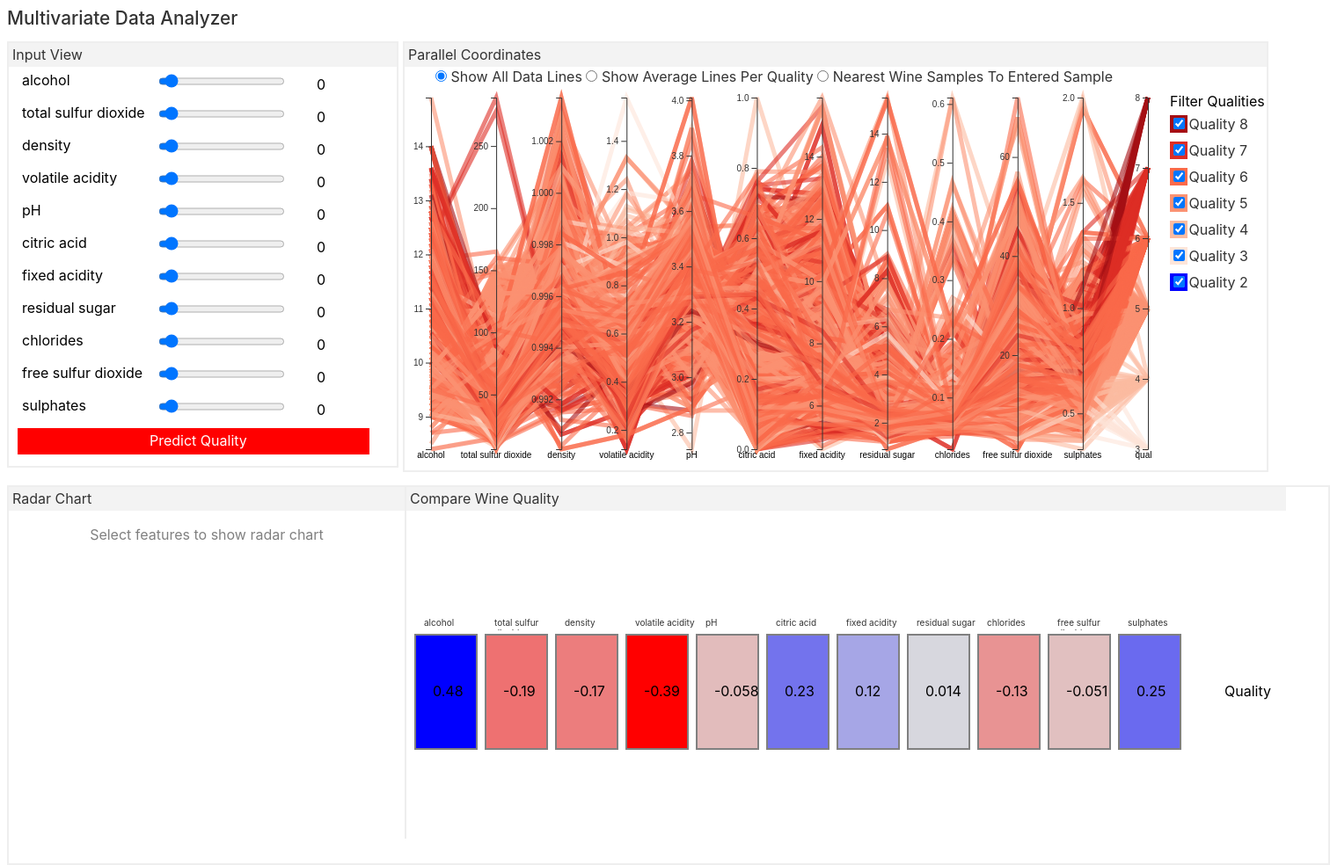
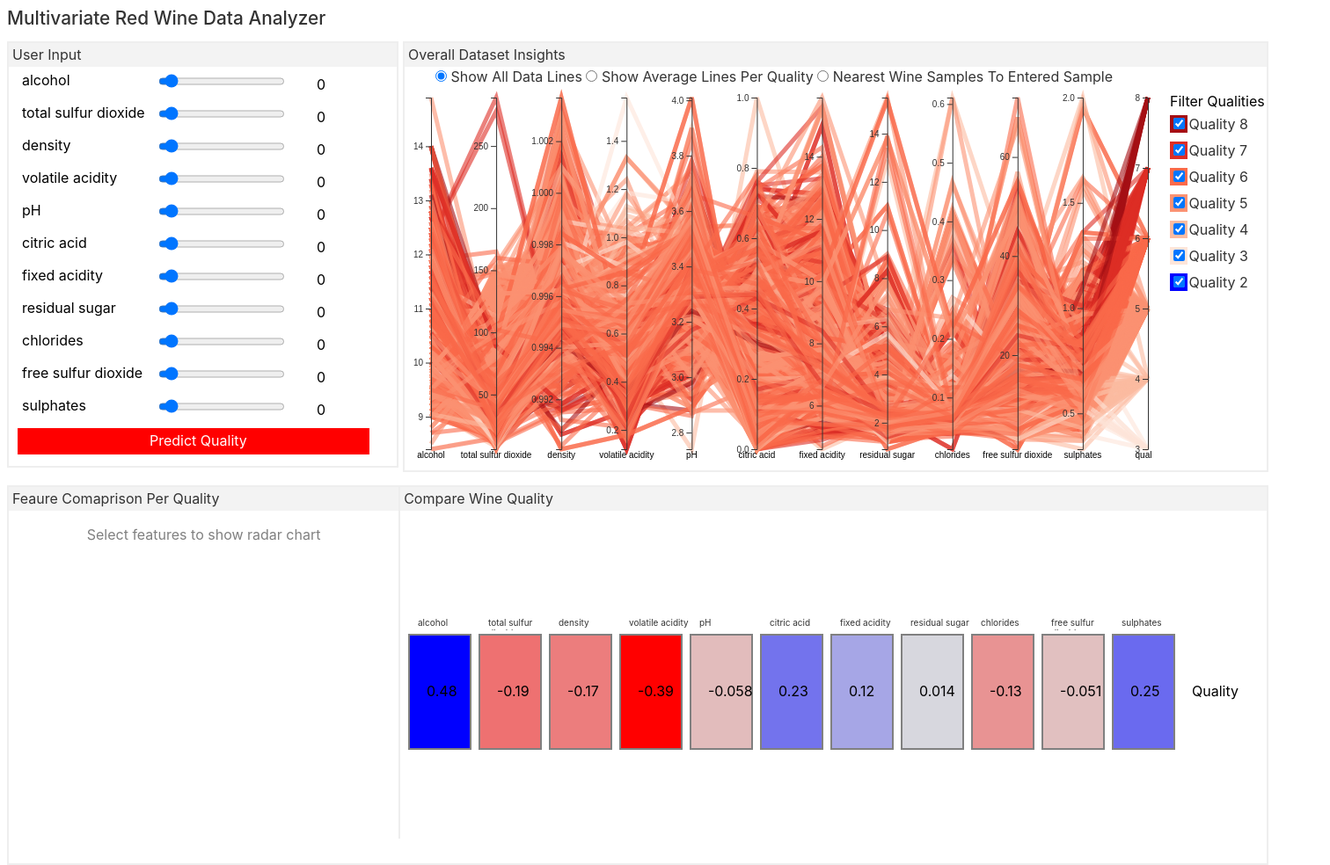
Before and after one commit to yashianand/multivariate-data-analyzer, a Svelte app: page / in a window 1280 px wide. Shown: the whole page at 88% size, 1512 px wide, since content can reach past the window. Built offline with nearby package versions, Linux system fonts and the light colour scheme.

Commit message:
view header changed

```diff
--- a/src/App.svelte
+++ b/src/App.svelte
@@ -427,12 +427,12 @@
 </script>
 
 <main>
-	<h1>Multivariate Data Analyzer</h1>
+	<h1>Multivariate Red Wine Data Analyzer</h1>
 
 	<div id="container">
 		<div id="sidebar" style="width: 450px; height: 500px;">
 			<div id="input-view" class="view-panel">
-				<div class="view-title">Input View</div>
+				<div class="view-title">User Input</div>
 				<div id="input-view-content">
 					<svg height="500" width="441">
 						{#each features as label,i}
@@ -459,7 +459,7 @@
 		</div>
 		<div id="main-section" >
 			<div id="parcoord-view" class="view-panel" style="width: 980px;">
-				<div class="view-title">Parallel Coordinates</div>
+				<div class="view-title">Overall Dataset Insights</div>
 
 				<input type="radio" id="all" name="fav_language" value="all" style="margin-left: 35px;" checked="checked" on:click={()=>{
 					selectedToggle = 0
@@ -501,12 +501,12 @@
 			</div>
 		</div>
 	</div>
-	<div id="container" class="view-bottom-panel" style="width: 1500px;">
+	<div id="container" class="view-bottom-panel" style="width: 1430px;">
 		<div id="title">
 
 		</div>
 		<div id="sidebar" class="view-divider" style="width: 450px; height: 400px;">
-			<div class="view-title">Radar Chart</div>
+			<div class="view-title">Feaure Comaprison Per Quality</div>
 			<div id="radar-view">
 				{#if showRadar == undefined}
 					<p id="radar-text">Select features to show radar chart</p>
@@ -518,7 +518,7 @@
 			<div class="view-title">Compare Wine Quality</div>
 			<svg height=400>
 				<g>
-					<text x=930 y=210>Quality</text>
+					<text x=900 y=210>Quality</text>
 					{#each corr_array as corr_val, index}
 						<g id="corr-{index}">
 							<foreignObject x={chartSpread(index)+20} y=120 width="75" height="15" >
```
